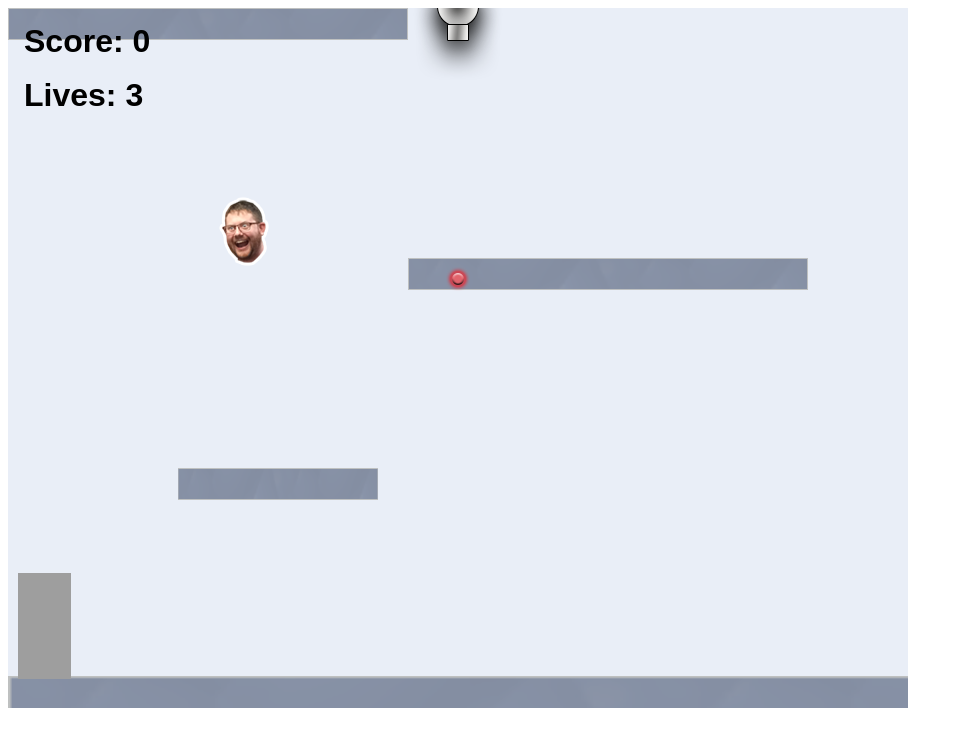
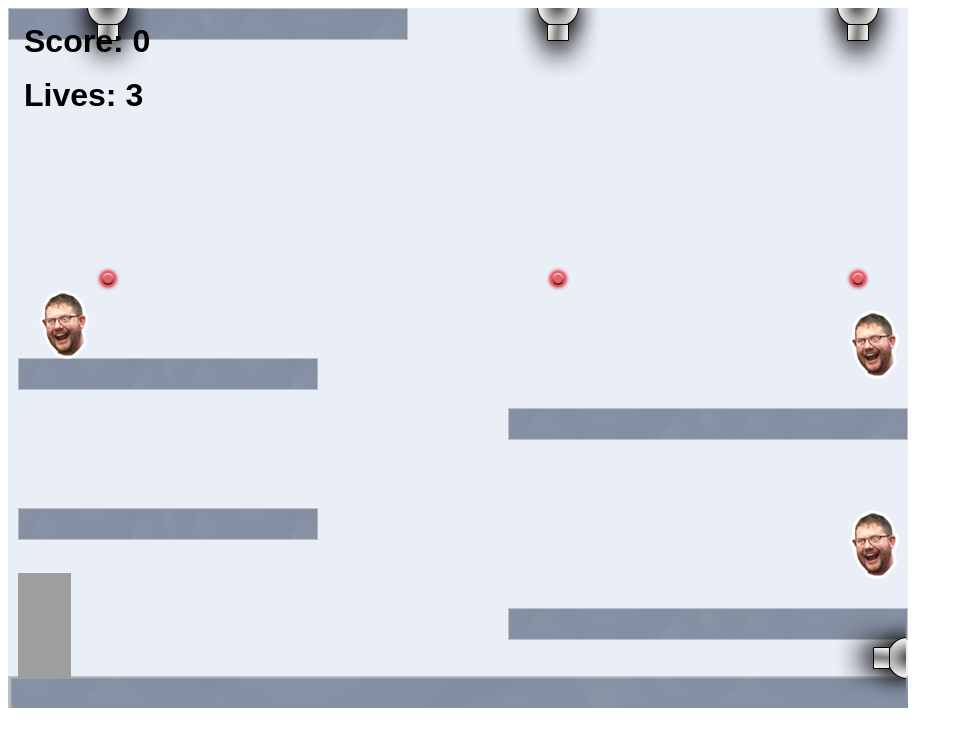
Before and after one commit to caa8262/caa8262.github.io, a website: page projects/platformer/index.html in a window 1280 px wide. Shown: the whole page, without its empty margins (0-963 px from the left). Drawn offline with Linux system fonts and the light colour scheme; animation ran at ten frames a second.

```diff
--- a/projects/platformer/js/init/cannon.js
+++ b/projects/platformer/js/init/cannon.js
@@ -27,8 +27,10 @@
         // ALL YOUR CODE GOES BELOW HERE ///////////////////////////////////////
 
         // example:
-        createCannon("top", 450);
-
+        createCannon("top",550);
+        createCannon("right",650, 5000)
+        createCannon("top",100);
+        createCannon("top",850);
 
         // ALL YOUR CODE GOES ABOVE HERE ///////////////////////////////////////
         ////////////////////////////////////////////////////////////////////////
--- a/projects/platformer/js/init/collectable.js
+++ b/projects/platformer/js/init/collectable.js
@@ -37,8 +37,9 @@
         // ALL YOUR CODE GOES BELOW HERE ///////////////////////////////////////
 
         // example:
-        createCollectable(type.steve, 200, 170, 6, 0.7);
-
+        createCollectable(type.steve,830, 500);
+        createCollectable(type.steve,20, 280);
+        createCollectable(type.steve,830, 300);
 
 
         // ALL YOUR CODE GOES ABOVE HERE ///////////////////////////////////////
--- a/projects/platformer/js/init/platform.js
+++ b/projects/platformer/js/init/platform.js
@@ -37,9 +37,10 @@
         createPlatform(0, game.world.height - 32, 3, 2);    // DO NOT DELETE
         createPlatform()
         // example:
-        createPlatform(400, 250);
-        createPlatform(170, 460, 0.5);
-        createPlatform()
+        createPlatform(500, 400);
+        createPlatform(10, 350, 0.75);
+        createPlatform(500, 600);
+        createPlatform(10, 500, 0.75);
 
         // ALL YOUR CODE GOES ABOVE HERE ///////////////////////////////////////
         ////////////////////////////////////////////////////////////////////////
```
Also changed, not shown: projects/bouncing-box/index.html (+3 -2 lines).
